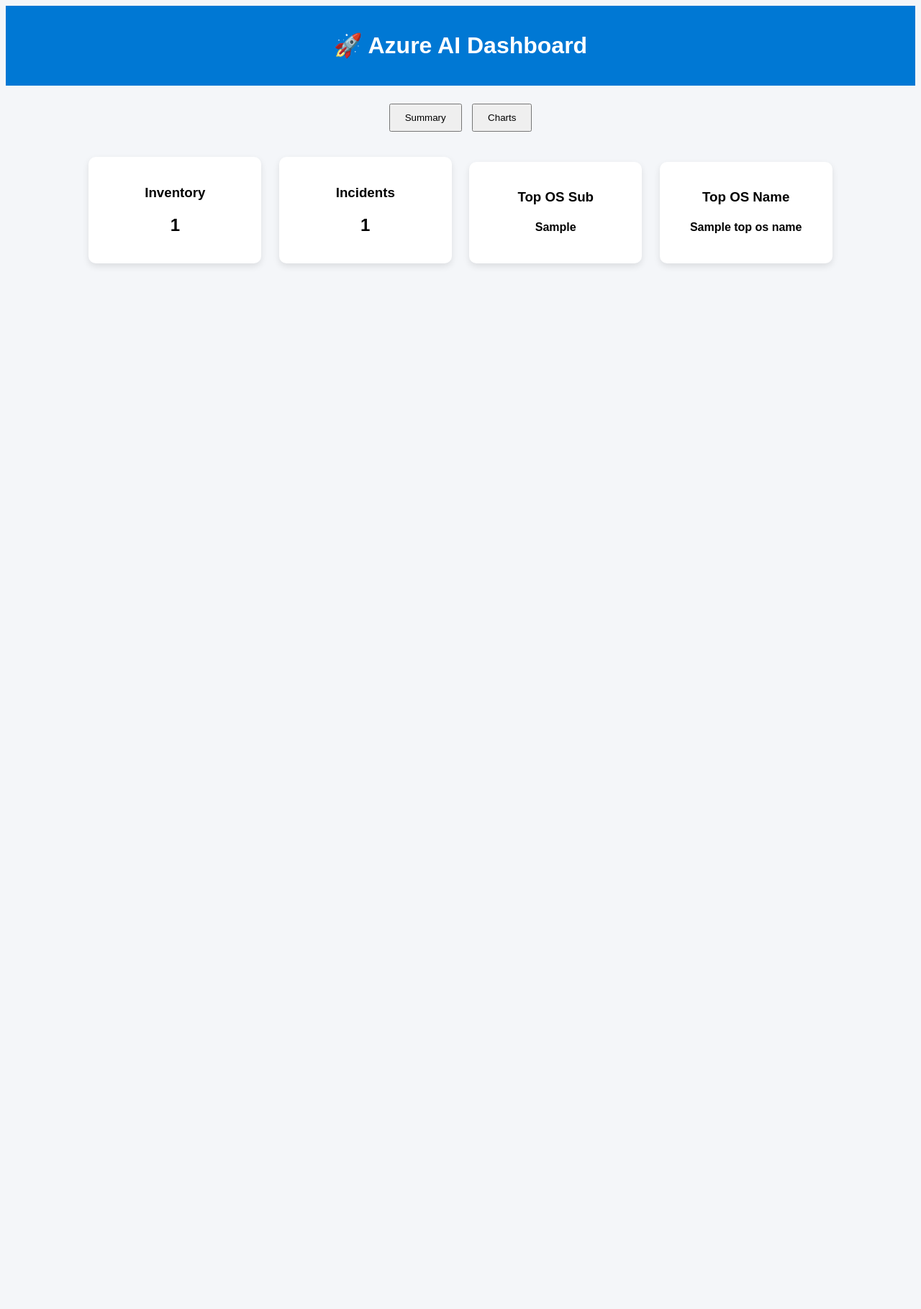
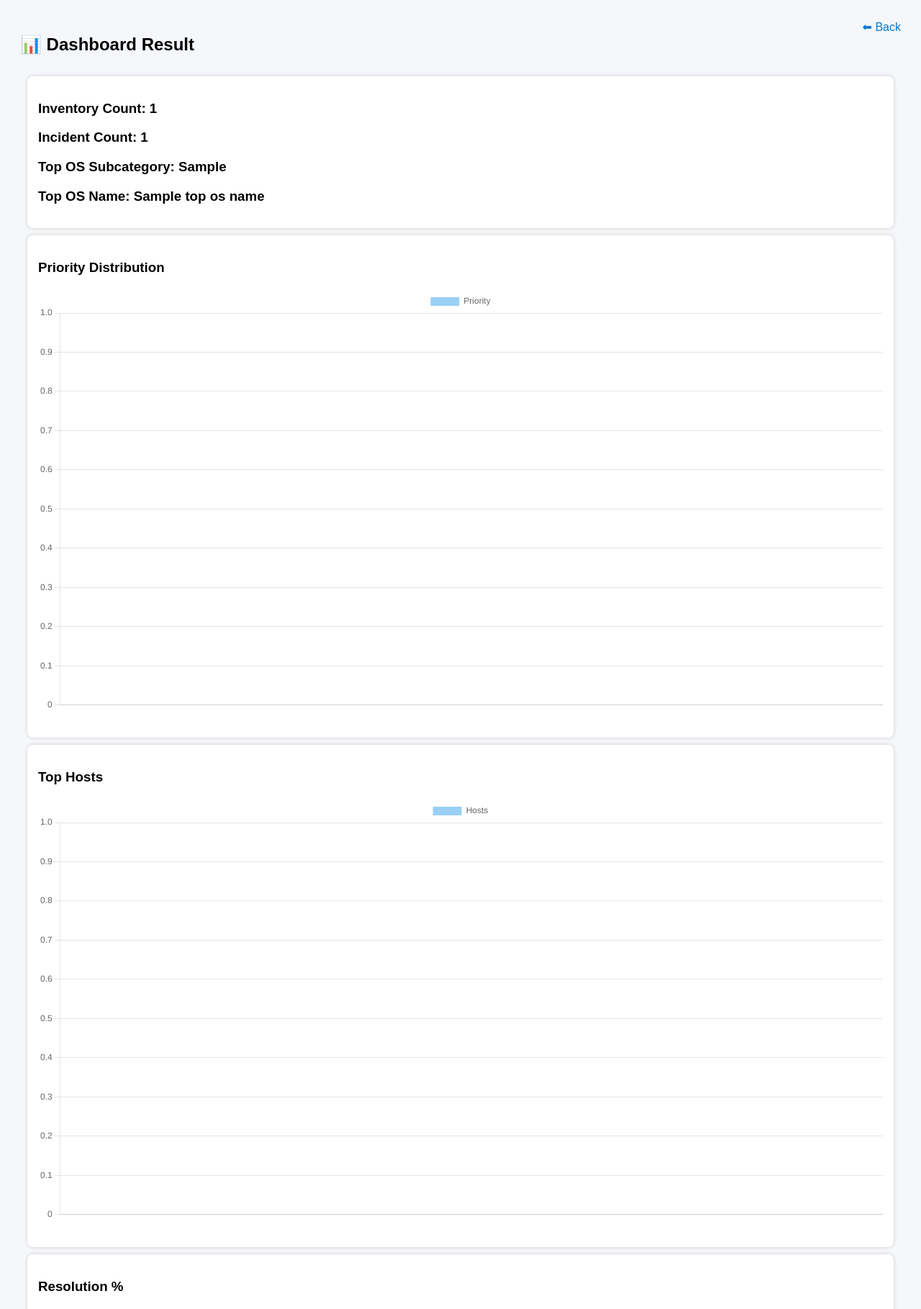
Before and after one commit to anuselva0305-ux/azure-ai-incident-dashboard, a Flask app: template templates/result.html in a window 1280 px wide. Shown: the top 1819 px of the page at 72% size. Before the commit the page ends 370 px from the top, so only its background shows below. Run offline with Flask 3, Linux system fonts and the light colour scheme; the template is opened without the code that fills it: most values are stand-ins (such as "Sample title", 1, 10 or a date in 2020).

Commit message:
Full UI dashboard with charts

```diff
--- a/app.py
+++ b/app.py
@@ -1,89 +1,65 @@
-from flask import Flask, render_template, request
+from flask import Flask, render_template, request, redirect
 import pandas as pd
-import os
+import re
 
 app = Flask(__name__)
 application = app  # IMPORTANT for Azure
 
-# Home page (Upload page)
-@app.route("/", methods=["GET"])
-def home():
-    return render_template("index.html")
+@app.route('/')
+def index():
+    return render_template('index.html')
 
 
-# Analyze route
-@app.route("/analyze", methods=["POST"])
+@app.route('/analyze', methods=['POST'])
 def analyze():
     try:
-        # Get uploaded files
-        inventory_file = request.files.get('inventory')
-        incident_file = request.files.get('incident')
+        inventory_file = request.files['inventory']
+        incident_file = request.files['incident']
 
-        if not inventory_file or not incident_file:
-            return "Please upload both files"
-
-        # Read Excel files
+        # Read files
         inv = pd.read_excel(inventory_file)
         inc = pd.read_excel(incident_file)
 
-        # -------------------------
-        # METRICS CALCULATION
-        # -------------------------
-
+        # ---------------- METRICS ----------------
         inventory_count = len(inv)
         incident_count = len(inc)
 
         # Safe column handling
-        top_os_sub = (
-            inv['operating_system_subcategory'].value_counts().idxmax()
-            if 'operating_system_subcategory' in inv else "N/A"
-        )
+        def safe_col(df, col):
+            return col in df.columns
 
-        top_os_name = (
-            inv['operating_system_name'].value_counts().idxmax()
-            if 'operating_system_name' in inv else "N/A"
-        )
+        # Inventory metrics
+        top_os_sub = inv['operating_system_subcategory'].value_counts().idxmax() \
+            if safe_col(inv, 'operating_system_subcategory') else "N/A"
 
-        priority_counts = (
-            inc['priority'].value_counts().to_dict()
-            if 'priority' in inc else {}
-        )
+        top_os_name = inv['operating_system_name'].value_counts().idxmax() \
+            if safe_col(inv, 'operating_system_name') else "N/A"
 
-        top_hosts = (
-            inc['hostname'].value_counts().head(10).to_dict()
-            if 'hostname' in inc else {}
-        )
+        # Incident metrics
+        priority_counts = inc['priority'].value_counts().to_dict() \
+            if safe_col(inc, 'priority') else {}
 
-        resolution_percent = (
-            (inc['resolution_code'].value_counts(normalize=True) * 100).round(2).to_dict()
-            if 'resolution_code' in inc else {}
-        )
+        top_hosts = inc['hostname'].value_counts().head(10).to_dict() \
+            if safe_col(inc, 'hostname') else {}
 
-        os_percent = (
-            (inc['os_type'].value_counts(normalize=True) * 100).round(2).to_dict()
-            if 'os_type' in inc else {}
-        )
+        resolution_percent = (inc['resolution_code'].value_counts(normalize=True) * 100).round(2).to_dict() \
+            if safe_col(inc, 'resolution_code') else {}
 
-        # Extract top words from summary
-        if 'summary' in inc:
-            top_categories = (
-                inc['summary']
-                .astype(str)
-                .str.split()
-                .explode()
-                .value_counts()
-                .head(10)
-                .to_dict()
-            )
-        else:
-            top_categories = {}
+        os_percent = (inc['os_type'].value_counts(normalize=True) * 100).round(2).to_dict() \
+            if safe_col(inc, 'os_type') else {}
 
-        # -------------------------
-        # SEND TO UI
-        # -------------------------
+        # -------- TEXT CATEGORY EXTRACTION --------
+        def extract_keywords(text_series):
+            words = []
+            for text in text_series.dropna():
+                words += re.findall(r'\b[a-zA-Z]{4,}\b', str(text).lower())
+            return pd.Series(words).value_counts().head(10).to_dict()
+
+        top_categories = extract_keywords(inc['summary']) \
+            if safe_col(inc, 'summary') else {}
 
         return render_template(
-            "result.html",
+            'result.html',
             inventory_count=inventory_count,
             incident_count=incident_count,
             top_os_sub=top_os_sub,
@@ -96,9 +72,8 @@ def analyze():
         )
 
     except Exception as e:
-        return f"Error occurred: {str(e)}"
+        return f"Error: {str(e)}"
 
 
-# Run locally
 if __name__ == "__main__":
     app.run(debug=True)
--- a/templates/result.html
+++ b/templates/result.html
@@ -1,105 +1,106 @@
 <!DOCTYPE html>
 <html>
 <head>
-    <title>Dashboard</title>
+    <title>Dashboard Result</title>
     <script src="https://cdn.jsdelivr.net/npm/chart.js"></script>
 
     <style>
-        body {
-            font-family: Arial;
-            background: #f4f6f9;
-        }
-        .header {
-            background: #0078D4;
-            color: white;
-            padding: 15px;
-            text-align: center;
-        }
-        .tabs {
-            text-align: center;
-            margin: 20px;
-        }
-        .tabs button {
-            padding: 10px 20px;
-            margin: 5px;
-            cursor: pointer;
-        }
-        .card {
-            display: inline-block;
-            background: white;
-            padding: 20px;
-            margin: 10px;
-            width: 200px;
-            border-radius: 10px;
-            box-shadow: 0px 4px 10px rgba(0,0,0,0.1);
-        }
-        #charts {
-            display: none;
-            width: 60%;
-            margin: auto;
-        }
+        body { font-family: Arial; background: #f5f7fa; padding: 20px; }
+        .top { display: flex; justify-content: space-between; }
+        .card { background: white; padding: 15px; margin: 10px; border-radius: 8px; box-shadow: 0 0 5px #ccc; }
+        canvas { margin: 20px 0; }
+        a { text-decoration: none; color: #0078D4; }
     </style>
 </head>
-
 <body>
 
-<div class="header">
-    <h1>🚀 Azure AI Dashboard</h1>
-</div>
-
-<div class="tabs">
-    <button onclick="showTab('summary')">Summary</button>
-    <button onclick="showTab('charts')">Charts</button>
-</div>
-
-<!-- SUMMARY -->
-<div id="summary" style="text-align:center;">
-    <div class="card">
-        <h3>Inventory</h3>
-        <h2>{{ inventory_count }}</h2>
+<div class="top">
+    <h2>📊 Dashboard Result</h2>
+    <a href="/">⬅ Back</a>
 </div>
 
 <div class="card">
-        <h3>Incidents</h3>
-        <h2>{{ incident_count }}</h2>
+    <h3>Inventory Count: {{ inventory_count }}</h3>
+    <h3>Incident Count: {{ incident_count }}</h3>
+    <h3>Top OS Subcategory: {{ top_os_sub }}</h3>
+    <h3>Top OS Name: {{ top_os_name }}</h3>
+</div>
+
+<!-- CHARTS -->
+<div class="card">
+    <h3>Priority Distribution</h3>
+    <canvas id="priorityChart"></canvas>
 </div>
 
 <div class="card">
-        <h3>Top OS Sub</h3>
-        <h4>{{ top_os_sub }}</h4>
+    <h3>Top Hosts</h3>
+    <canvas id="hostChart"></canvas>
 </div>
 
 <div class="card">
-        <h3>Top OS Name</h3>
-        <h4>{{ top_os_name }}</h4>
-    </div>
+    <h3>Resolution %</h3>
+    <canvas id="resolutionChart"></canvas>
 </div>
 
-<!-- CHART -->
-<div id="charts">
-    <canvas id="priorityChart"></canvas>
+<div class="card">
+    <h3>OS Type %</h3>
+    <canvas id="osChart"></canvas>
+</div>
+
+<div class="card">
+    <h3>Top Categories</h3>
+    <canvas id="categoryChart"></canvas>
 </div>
 
 <script>
-function showTab(tab) {
-    document.getElementById("summary").style.display = "none";
-    document.getElementById("charts").style.display = "none";
-    document.getElementById(tab).style.display = "block";
+const priorityData = {{ priority_counts | tojson }};
+const hostData = {{ top_hosts | tojson }};
+const resolutionData = {{ resolution_percent | tojson }};
+const osData = {{ os_percent | tojson }};
+const categoryData = {{ top_categories | tojson }};
+
+// Priority Chart
+new Chart(document.getElementById('priorityChart'), {
+    type: 'bar',
+    data: {
+        labels: Object.keys(priorityData),
+        datasets: [{ label: 'Priority', data: Object.values(priorityData) }]
     }
+});
 
-// Chart
-const data = {{ priority_counts | tojson }};
-const labels = Object.keys(data);
-const values = Object.values(data);
+// Hosts
+new Chart(document.getElementById('hostChart'), {
+    type: 'bar',
+    data: {
+        labels: Object.keys(hostData),
+        datasets: [{ label: 'Hosts', data: Object.values(hostData) }]
+    }
+});
 
-new Chart(document.getElementById("priorityChart"), {
-    type: "bar",
+// Resolution
+new Chart(document.getElementById('resolutionChart'), {
+    type: 'pie',
     data: {
-        labels: labels,
-        datasets: [{
-            label: "Ticket Priority",
-            data: values
-        }]
+        labels: Object.keys(resolutionData),
+        datasets: [{ data: Object.values(resolutionData) }]
+    }
+});
+
+// OS Type
+new Chart(document.getElementById('osChart'), {
+    type: 'pie',
+    data: {
+        labels: Object.keys(osData),
+        datasets: [{ data: Object.values(osData) }]
+    }
+});
+
+// Categories
+new Chart(document.getElementById('categoryChart'), {
+    type: 'bar',
+    data: {
+        labels: Object.keys(categoryData),
+        datasets: [{ label: 'Categories', data: Object.values(categoryData) }]
     }
 });
 </script>
```
Also changed, not shown: templates/index.html (+13 -34 lines). Lines whose indentation alone changed are shown as unchanged.
